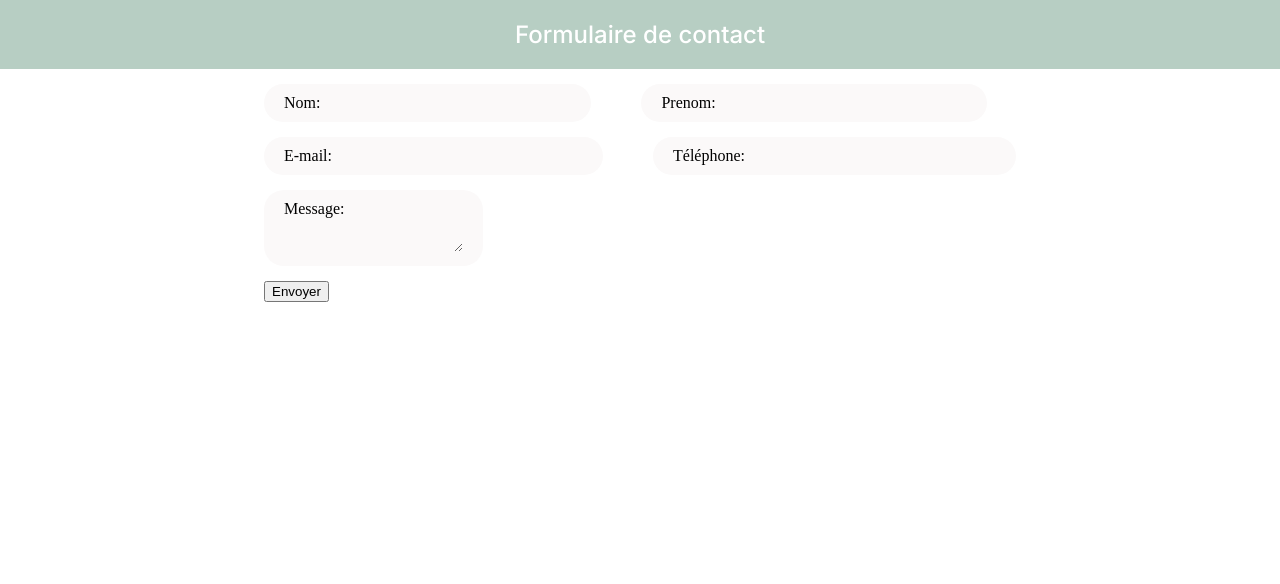
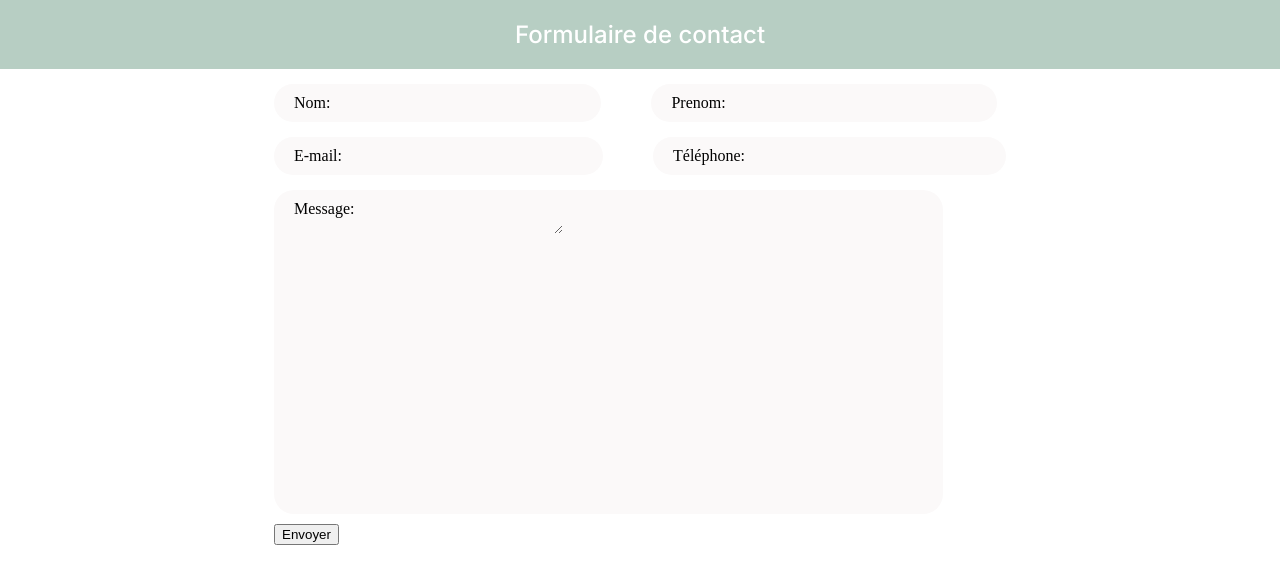
Before and after one commit to D-Fariello/Alois-Osteopath, a React (Vite) app in the folder osteopath-project/: page /contact in a window 1280 px wide. Shown: the top 584 px of the page. Built offline with nearby package versions, Linux system fonts and the light colour scheme; a web font is replaced by a local one.

Commit message:
style: styiling contact form WIP

```diff
--- a/osteopath-project/src/style/_base.scss
+++ b/osteopath-project/src/style/_base.scss
@@ -337,13 +337,9 @@ form {
   align-items: flex-start;
   justify-content: center;
 
-  label {
-    display: flex;
-    flex-direction: row;
-  }
 
   .names,
-  .contacts {
+  .contacts, .message {
     display: flex;
     flex-direction: row;
     gap: 50px;
@@ -352,7 +348,7 @@ form {
   .input-last-name,
   .input-name,
   .input-email,
-  .phone-number {
+  .phone-number, .message{
     display: flex;
     gap: 30px;
     background-color: variables.$cards-backgroud-color;
@@ -366,15 +362,16 @@ form {
     margin-top: 15px;
   }
 
+  .input-email,
+  .phone-number {
+    padding-right: 50px;
+  }
+
   .message {
-    gap: 30px;
-    background-color: variables.$cards-backgroud-color;
-    border-radius: 20px 20px;
-    border: none;
-    color: black;
-    padding: 10px 20px;
-    margin-top: 15px;
-    margin-bottom: 15px;
+    padding-right: 380px;
+    padding-bottom: 280px;
+    margin-bottom: 10px;
+
   }
 
   input#last-name,
@@ -383,6 +380,6 @@ form {
   #phone-number,
   #message {
     border: none;
-    background-color: variables.$cards-backgroud-color;
+    background-color: transparent;
   }
 }
```
